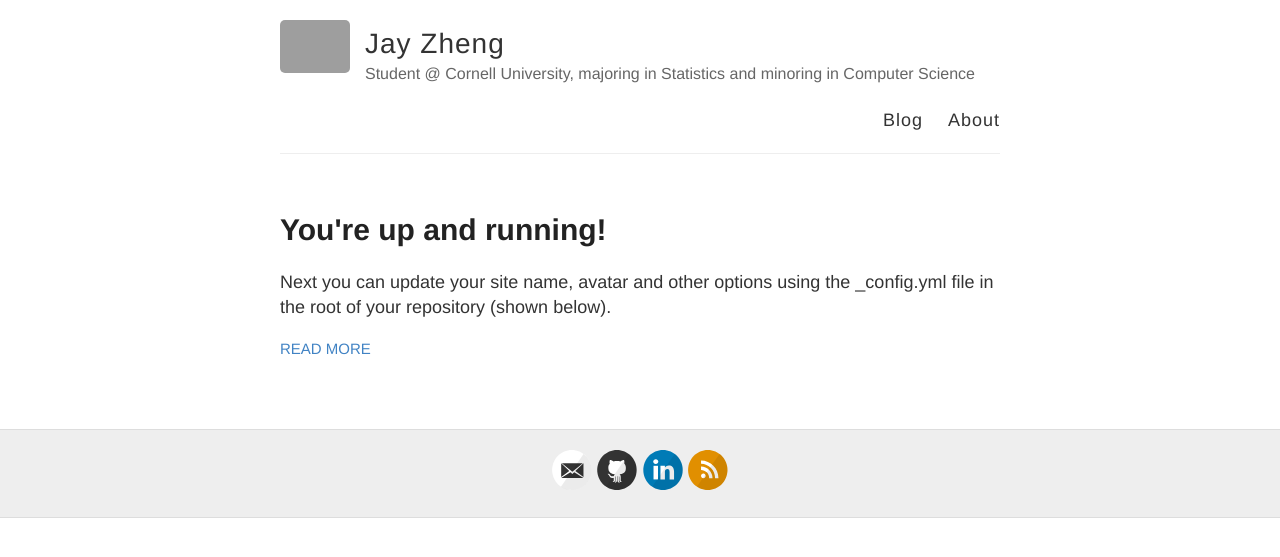
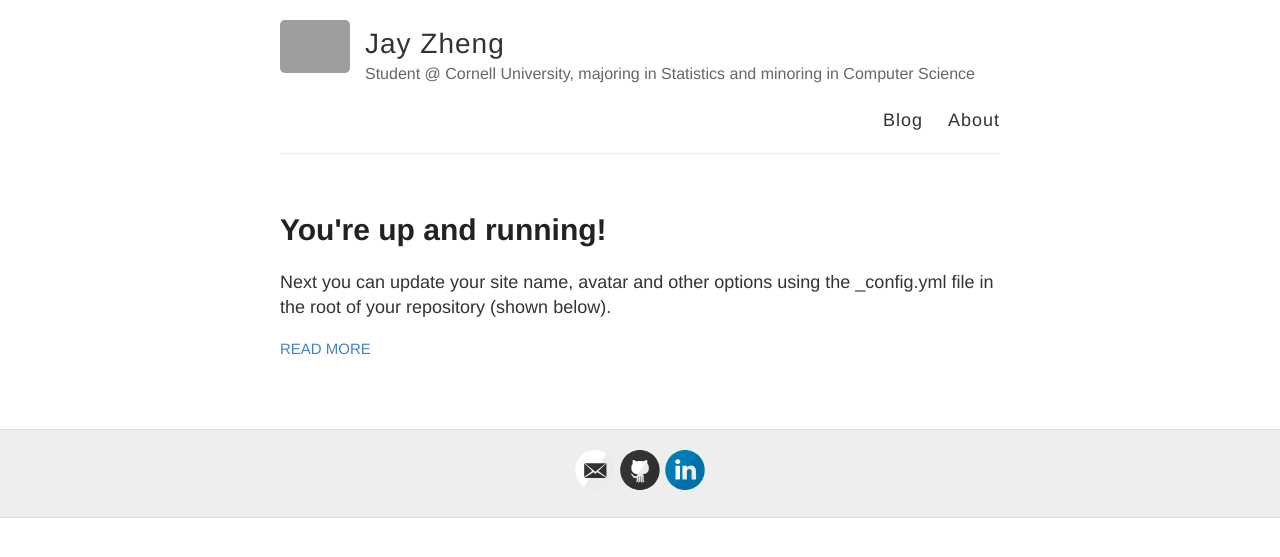
Before and after one commit to Juribu/juribu.github.io, a Jekyll site: the page built from index.html, in a window 1280 px wide. Shown: the top 557 px of the page. Built offline with Jekyll 4.4.1, drawn with Linux system fonts in a browser that asks for light colours; grey boxes are pictures that could not be loaded.

Commit message:
Update _config.yml

```diff
--- a/_config.yml
+++ b/_config.yml
@@ -25,7 +25,7 @@ footer-links:
   instagram:
   linkedin: https://www.linkedin.com/in/jaywprofile/
   pinterest:
-  rss: afd # just type anything here for a working RSS icon
+  rss: # just type anything here for a working RSS icon
   twitter:
   stackoverflow: # your stackoverflow profile, e.g. "users/50476/bart-kiers"
   youtube: # channel/<your_long_string> or user/<user-name>
```
